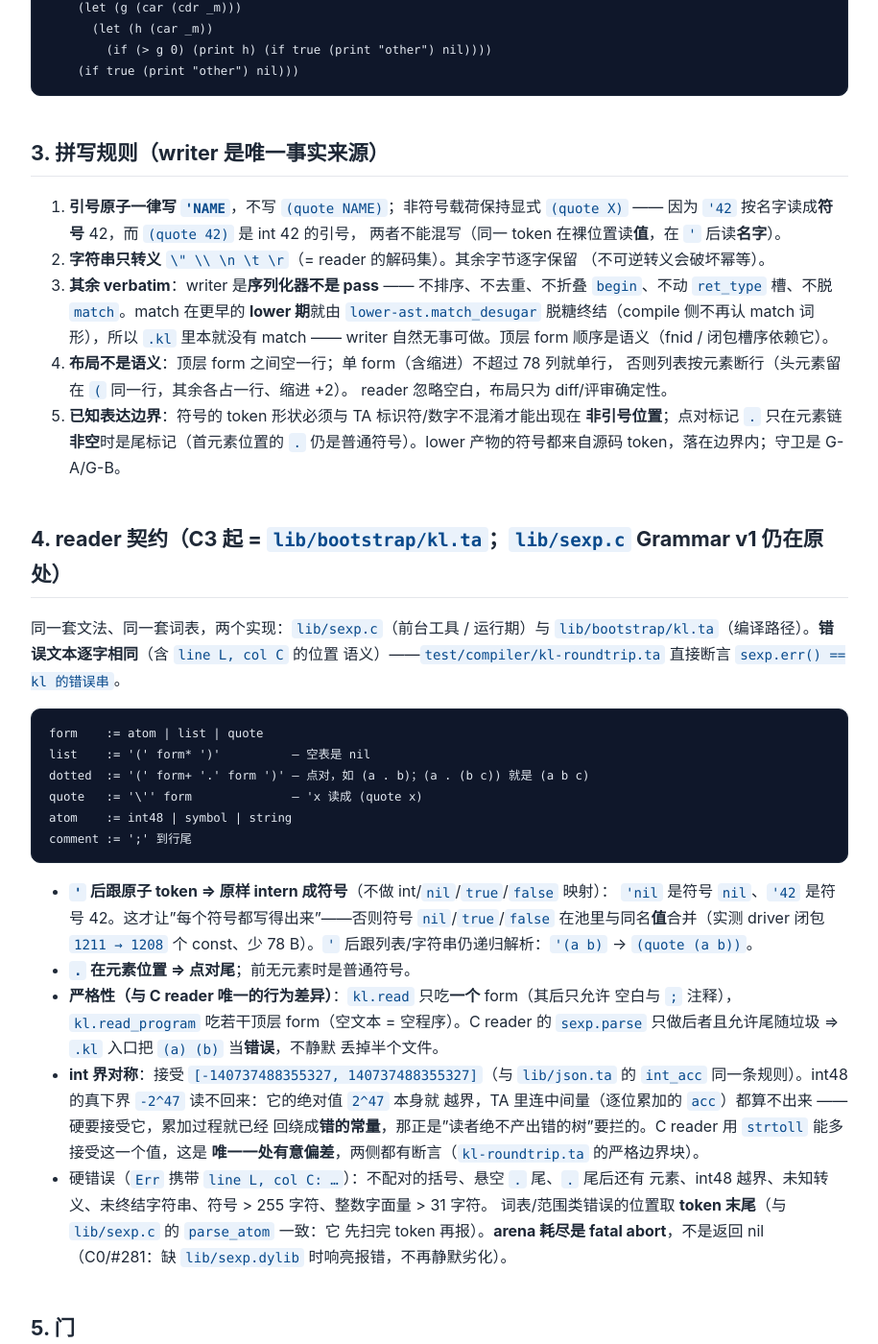
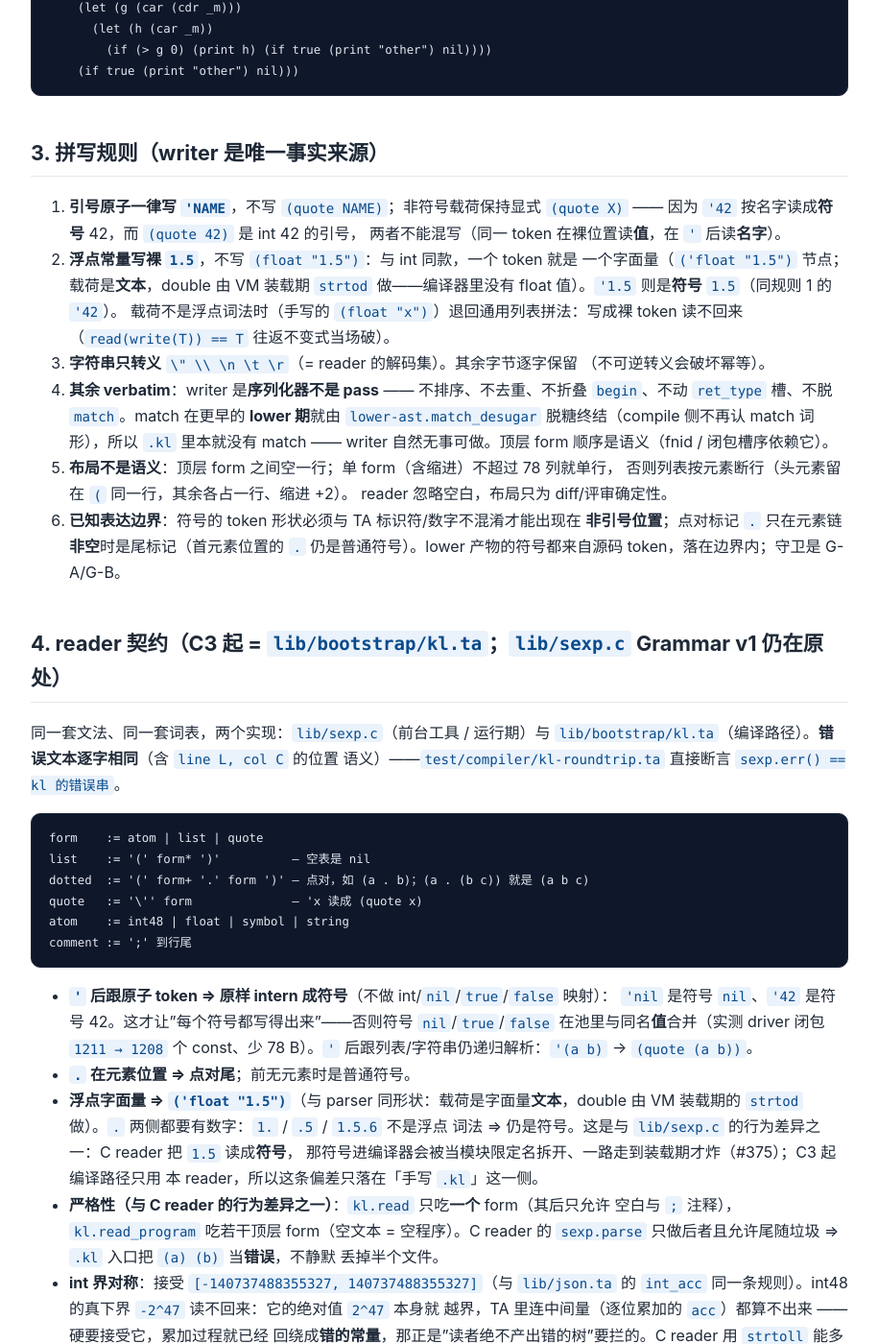
Before and after one commit to tiancaiamao/tinyactor, a Jekyll site: the page built from docs/kl-format.md, in a window 1280 px wide and 1400 px high, scrolled down 3623 px. Shown: the whole window at 96% size, without its empty margins (182-1097 px from the left). Built offline with Jekyll 4.4.1, drawn with Linux system fonts in a browser that asks for light colours; our own code applies the rules of GitHub Pages for plain Markdown files; some of the changed text lies outside the part shown.

Commit message:
kl: 浮点常量写裸 1.5（writer/reader 各一分支，树形不变）
非引号位置的 `1.5` 在 .kl 里本来就是"一个字面量"，但旧拼法是 `(float "1.5")`：
手写 .kl 里天然的 `(print 1.5)` 被 reader 读成**符号** 1.5，进编译器会被当模块
限定名拆开，一路走到装载期才炸 —— `cannot load C module '1' from lib/1.dylib`
（rc=1）。#375

树形不动：两边都还是 parser 产出的 `('float "1.5")`（载荷 = 字面量文本，
double 由 VM 装载期的 strtod 做 —— 编译器里没有 float 值），只改文本拼法：

- writer：`is_float_form` / `float_payload` —— 载荷是浮点词法就写裸 token；
  不是（如手写的 `(float "x")`）就退回通用列表拼法，否则写成 token 读不回来；
- reader：`is_float_text` 认 token ⇒ 同一个节点。`.` 两侧都要有数字，与
  tokenizer 的浮点词法同界（`1.` / `.5` / `1.5.6` 仍是符号）；引号位置不受
  影响，`'1.5` 是符号（位置决定词义，同 `'42` 之于 42）。

一份 `is_float_text` 同时给 writer 认载荷、reader 认 token，拼法不会两边漂。

测试：
- kl-roundtrip 的拼写表 / reader 等价表加浮点行（237 → 277 断言）；
- test/kl/float.kl 语义正例 `(1.5 true false 4)`：字面量 → float 值、
  float? 认得出、能参与浮点算术，而 `'1.5` 仍是符号；
- 快照 compiler-kl-roundtrip.sexp 重生成（唯一漂移的快照）。

门：make test（11 category 0 fail；KL LINK 52 / KL SEM 9）+ make test-bootstrap
（fixed point 逐字节）+ kernfuzz-fast + kernfuzz-snapshot-check +
backend-gate（83/83）全绿。

````diff
--- a/docs/kl-format.md
+++ b/docs/kl-format.md
@@ -100,7 +100,7 @@ match kl.read_program(bytecode.lib_src()) {              // 前奏本身就是 .
 | `quote` | `(quote ATOM)`，writer 写 `'ATOM`（见 §3） |
 | `receive` | `(receive (PATTERN [GUARD] BODY...) ...)` |
 | 调用 | `(F A1 ... An)`，`F` 可以是任意表达式 |
-| 原子 | int（int48）/ `"string"` / `true` / `false` / `nil` / symbol |
+| 原子 | int（int48）/ float（`1.5`，见 §3）/ `"string"` / `true` / `false` / `nil` / symbol |
 | 点对 | `(A . B)` —— `B` 不是列表时（见 §2.1） |
 
 ### 2.1 点对是词表的一部分（不是防御性分支）
@@ -165,17 +165,22 @@ pair? 判定 + cdr/car 逆序绑定（rest 先于 a，与模式从外到里一
 1. **引号原子一律写 `'NAME`**，不写 `(quote NAME)`；非符号载荷保持显式
    `(quote X)` —— 因为 `'42` 按名字读成**符号** 42，而 `(quote 42)` 是 int 42 的引号，
    两者不能混写（同一 token 在裸位置读**值**，在 `'` 后读**名字**）。
-2. **字符串只转义** `\" \\ \n \t \r`（= reader 的解码集）。其余字节逐字保留
+2. **浮点常量写裸 `1.5`**，不写 `(float "1.5")`：与 int 同款，一个 token 就是
+   一个字面量（`('float "1.5")` 节点；载荷是**文本**，double 由 VM 装载期 `strtod`
+   做——编译器里没有 float 值）。`'1.5` 则是**符号** `1.5`（同规则 1 的 `'42`）。
+   载荷不是浮点词法时（手写的 `(float "x")`）退回通用列表拼法：写成裸 token
+   读不回来（`read(write(T)) == T` 往返不变式当场破）。
+3. **字符串只转义** `\" \\ \n \t \r`（= reader 的解码集）。其余字节逐字保留
    （不可逆转义会破坏幂等）。
-3. **其余 verbatim**：writer 是**序列化器不是 pass** —— 不排序、不去重、不折叠
+4. **其余 verbatim**：writer 是**序列化器不是 pass** —— 不排序、不去重、不折叠
    `begin`、不动 `ret_type` 槽、不脱 `match`。match 在更早的 **lower 期**就由
    `lower-ast.match_desugar` 脱糖终结（compile 侧不再认 match 词形），所以 `.kl`
    里本就没有 match —— writer 自然无事可做。顶层 form 顺序是语义（fnid /
    闭包槽序依赖它）。
-4. **布局不是语义**：顶层 form 之间空一行；单 form（含缩进）不超过 78 列就单行，
+5. **布局不是语义**：顶层 form 之间空一行；单 form（含缩进）不超过 78 列就单行，
    否则列表按元素断行（头元素留在 `(` 同一行，其余各占一行、缩进 +2）。
    reader 忽略空白，布局只为 diff/评审确定性。
-5. **已知表达边界**：符号的 token 形状必须与 TA 标识符/数字不混淆才能出现在
+6. **已知表达边界**：符号的 token 形状必须与 TA 标识符/数字不混淆才能出现在
    **非引号位置**；点对标记 `.` 只在元素链**非空**时是尾标记（首元素位置的 `.`
    仍是普通符号）。lower 产物的符号都来自源码 token，落在边界内；守卫是 G-A/G-B。
 
@@ -190,7 +195,7 @@ form    := atom | list | quote
 list    := '(' form* ')'          — 空表是 nil
 dotted  := '(' form+ '.' form ')' — 点对，如 (a . b)；(a . (b c)) 就是 (a b c)
 quote   := '\'' form              — 'x 读成 (quote x)
-atom    := int48 | symbol | string
+atom    := int48 | float | symbol | string
 comment := ';' 到行尾
 ```
 
@@ -199,7 +204,12 @@ comment := ';' 到行尾
   `nil`/`true`/`false` 在池里与同名**值**合并（实测 driver 闭包 `1211 → 1208` 个
   const、少 78 B）。`'` 后跟列表/字符串仍递归解析：`'(a b)` → `(quote (a b))`。
 - **`.` 在元素位置 ⇒ 点对尾**；前无元素时是普通符号。
-- **严格性（与 C reader 唯一的行为差异）**：`kl.read` 只吃**一个** form（其后只允许
+- **浮点字面量 ⇒ `('float "1.5")`**（与 parser 同形状：载荷是字面量**文本**，double
+  由 VM 装载期的 `strtod` 做）。`.` 两侧都要有数字：`1.` / `.5` / `1.5.6` 不是浮点
+  词法 ⇒ 仍是符号。这是与 `lib/sexp.c` 的行为差异之一：C reader 把 `1.5` 读成**符号**，
+  那符号进编译器会被当模块限定名拆开、一路走到装载期才炸（#375）；C3 起编译路径只用
+  本 reader，所以这条偏差只落在「手写 `.kl`」这一侧。
+- **严格性（与 C reader 的行为差异之一）**：`kl.read` 只吃**一个** form（其后只允许
   空白与 `;` 注释），`kl.read_program` 吃若干顶层 form（空文本 = 空程序）。C reader 的
   `sexp.parse` 只做后者且允许尾随垃圾 ⇒ `.kl` 入口把 `(a) (b)` 当**错误**，不静默
   丢掉半个文件。
@@ -207,8 +217,7 @@ comment := ';' 到行尾
   `int_acc` 同一条规则）。int48 的真下界 `-2^47` 读不回来：它的绝对值 `2^47` 本身就
   越界，TA 里连中间量（逐位累加的 `acc`）都算不出来 —— 硬要接受它，累加过程就已经
   回绕成**错的常量**，那正是"读者绝不产出错的树"要拦的。C reader 用 `strtoll` 能多
-  接受这一个值，这是
-  **唯一一处有意偏差**，两侧都有断言（`kl-roundtrip.ta` 的严格边界块）。
+  接受这一个值（本节的第二处有意偏差），两侧都有断言（`kl-roundtrip.ta` 的严格边界块）。
 - 硬错误（`Err` 携带 `line L, col C: …`）：不配对的括号、悬空 `.` 尾、`.` 尾后还有
   元素、int48 越界、未知转义、未终结字符串、符号 > 255 字符、整数字面量 > 31 字符。
   词表/范围类错误的位置取 **token 末尾**（与 `lib/sexp.c` 的 `parse_atom` 一致：它
@@ -375,7 +384,8 @@ CLI 面提案：`--emit-kl-dir` / `--link-kl` 与 `--emit-kl` / `--from-kl` 同
 `test/kl/*.kl` + 同名 `.expected`：fib / collatz / collatz1m / map / quote /
 list / closure 七个是 `974703b^:test/backend/*.lisp` 的原样复活（它们本就是
 desugar 后词表的手写正例），match.kl 是同源 `match.lisp` 的脱糖教学对照
-（§2.2）。每条测试：`--from-kl` 编译 → `tavm` 运行 → stdout 与 `.expected`
-逐字节 cmp。`.kl` 路不跑 typecheck（§1.1），所以这组测试守的是
+（§2.2），float.kl 是浮点拼法的正例（裸 `1.5` 读成 float **值**：`float?` 为真、
+`(+ 1.5 2.5)` 走浮点，见 §3 规则 2 / #375）。每条测试：`--from-kl` 编译 → `tavm`
+运行 → stdout 与 `.expected` 逐字节 cmp。`.kl` 路不跑 typecheck（§1.1），所以这组测试守的是
 reader + compile_low + 前奏的语义面；负例归 kernfuzz / parse-errors 侧。
 `make test-kl-sem`（已接进 `make test` 链）。
````
Also changed, not shown: other parts of docs/kl-format.md (+1 -1 lines), 6 other files.
